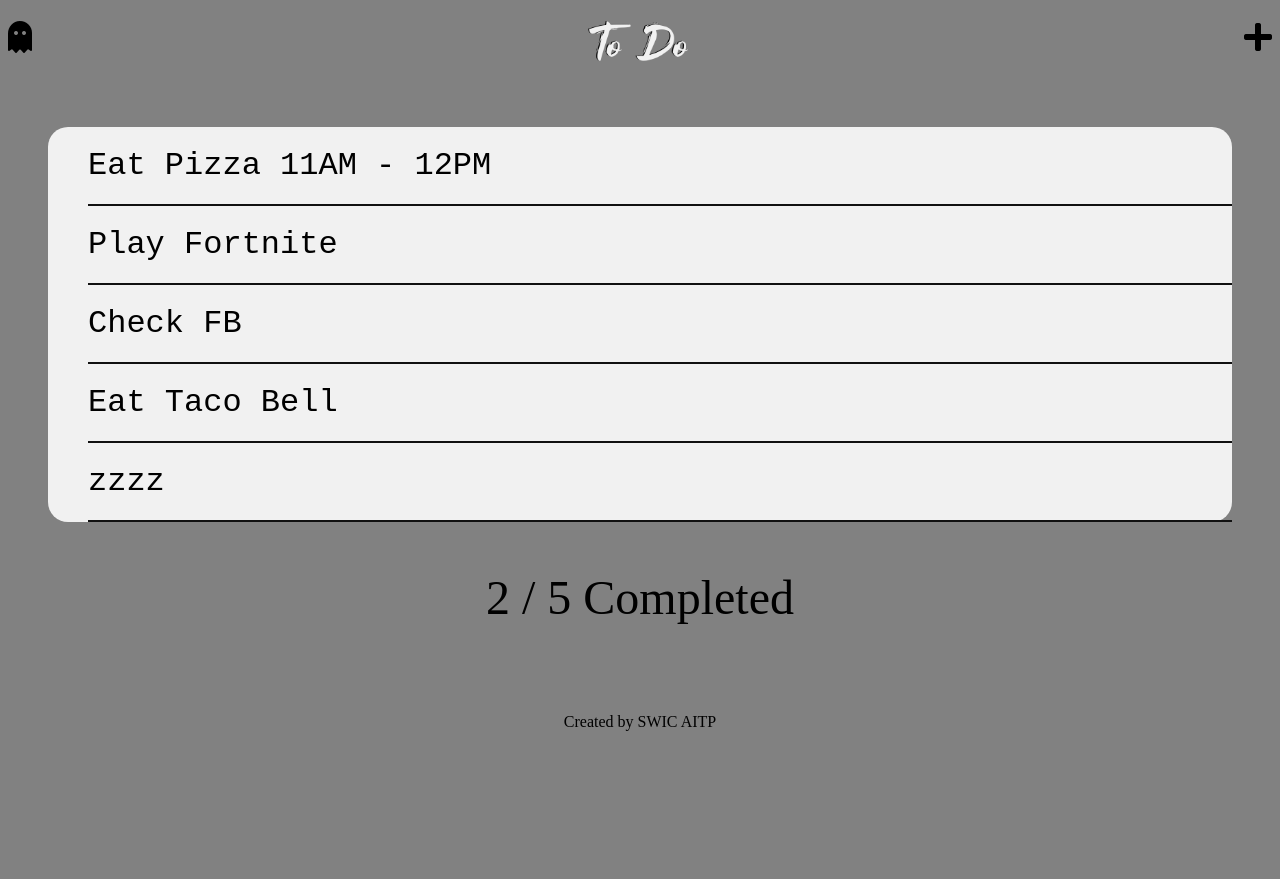
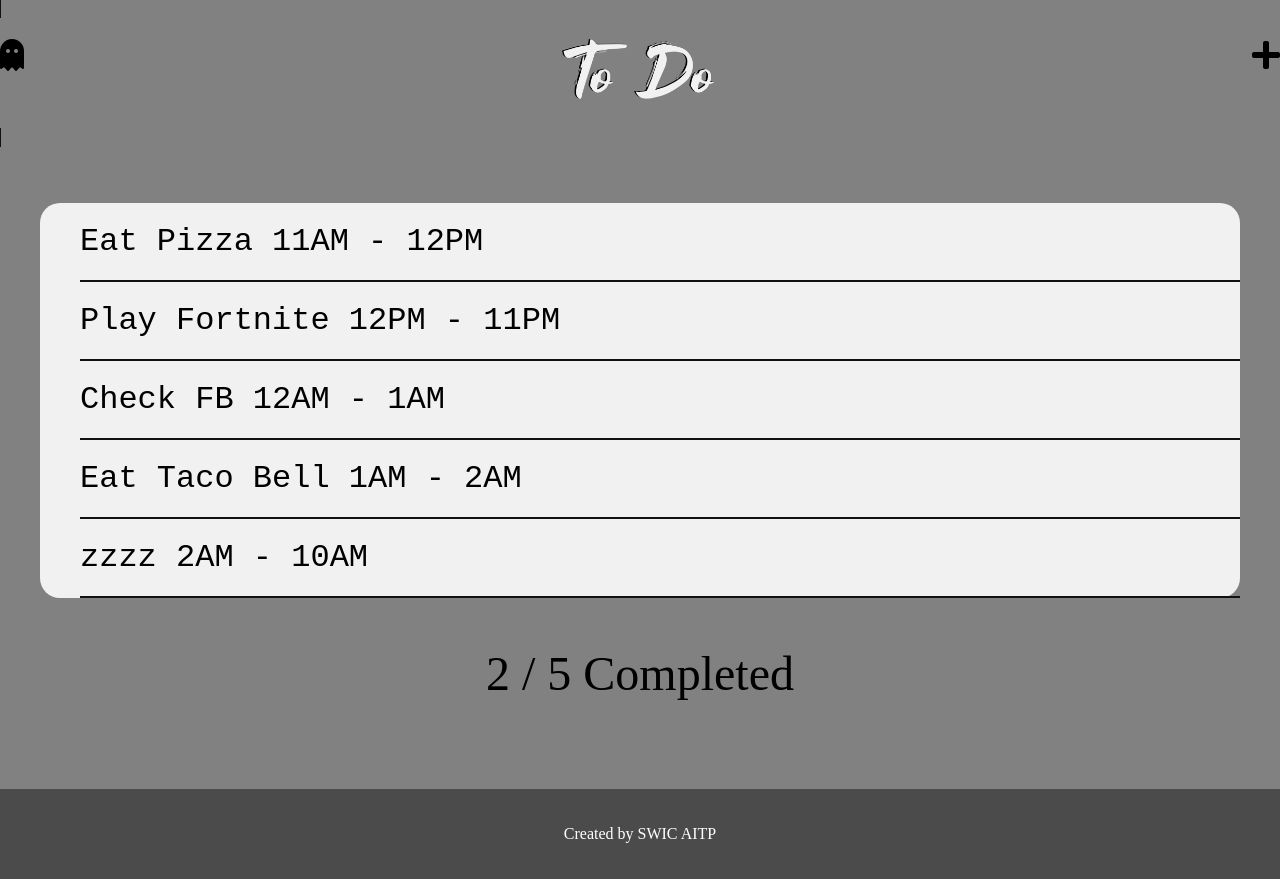
Before and after one commit to swicaitp/todo-list, a PHP site: page / in a window 1280 px wide. Before the commit the page ends 731 px from the top, so only its background shows below. Run offline with PHP 8.4, Linux system fonts and the light colour scheme; some libraries are stand-ins or nearby versions.

Commit message:
Styling Changes

```diff
--- a/index.html
+++ b/index.html
@@ -28,18 +28,28 @@
 
         <li>
           Play Fortnite
+          <span>
+            12PM - 11PM
+          </span>
         </li>
 
         <li>
           Check FB
+          <span>
+            12AM - 1AM
+          </span>
         </li>
 
         <li>
           Eat Taco Bell
+          <span>
+            1AM - 2AM
+          </span>
         </li>
 
         <li>
           zzzz
+          2AM - 10AM
         </li>
       </ul>
 
--- a/styles.css
+++ b/styles.css
@@ -1,5 +1,6 @@
 body{
   background-color: #818181;
+  margin: 0;
 }
 @font-face{
   font-family: foxLite;
@@ -13,19 +14,21 @@ body{
   color: red;
 }
 .headerbar{
+  border: 1px solid #111;
   display: inline;
 text-align: center;
-background-color: #f1f1f1;
+background-color: #4b4b4b;
 }
 .headerbar #ghost{
+  display: inline;
   float: left;
 }
 .headerbar #plus{
   float: right;
 }
 .headerbar #banner{
-  max-width: 120px;
-  height: 40px;
+  max-width: 200px;
+  height: 60px;
 }
 .column{
   padding: 20px;
@@ -49,4 +52,8 @@ font-size: 300%;
 }
 footer{
   text-align: center;
+  padding: 20px;
+  background-color: #4b4b4b;
+  color: white;
+  margin: 0;
 }
```
